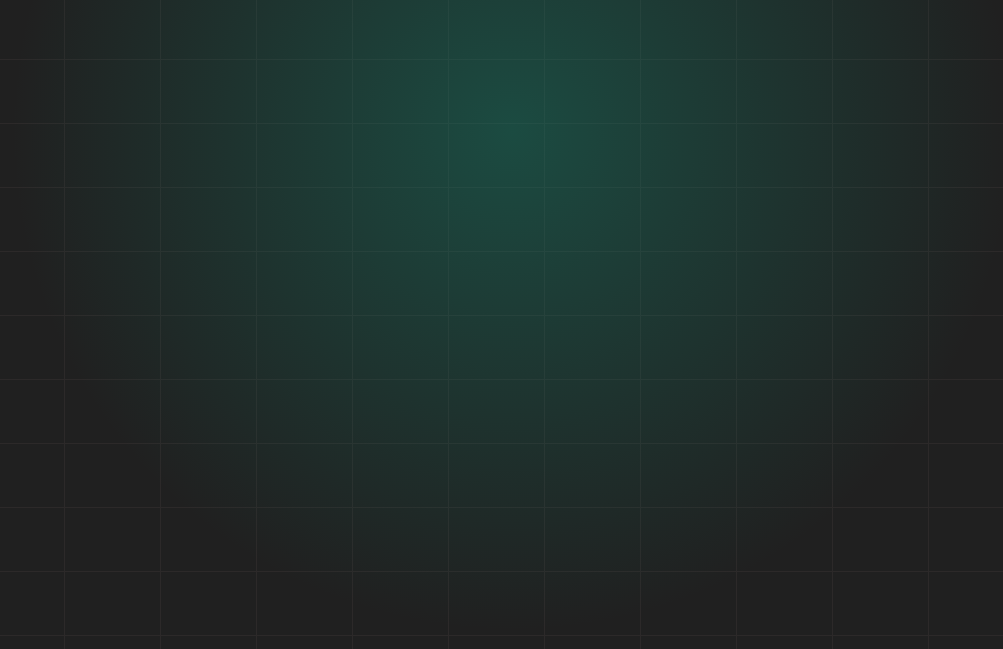
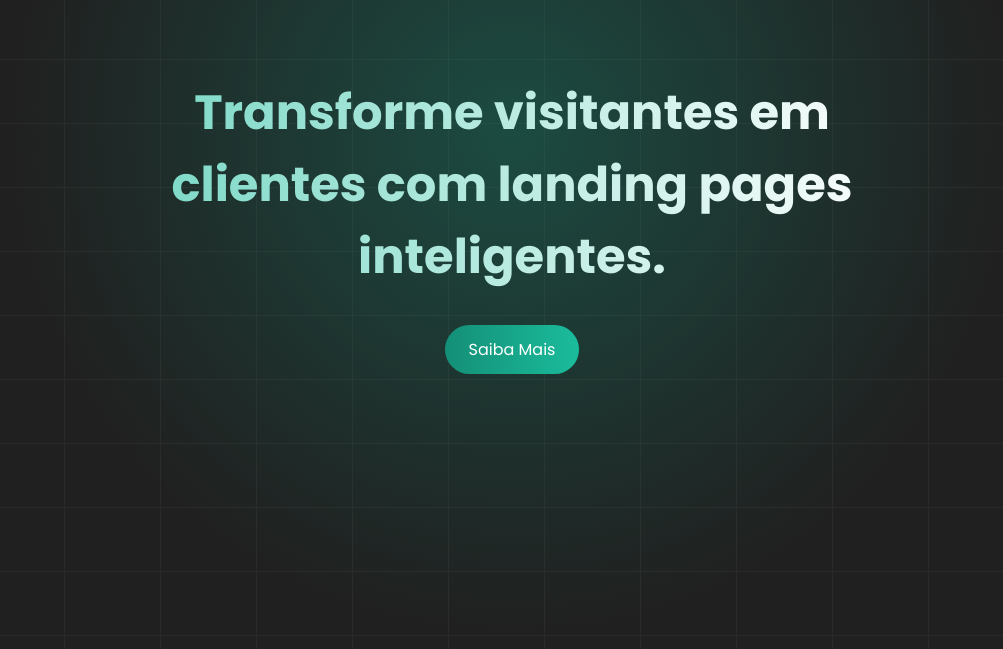
Before and after one commit to devluizmarcolino/Codexa, a plain HTML site: page index.html in a window 1280 px wide. Shown: the part 69-718 px from the top of the page, without its empty margins (128-1131 px from the left). Drawn offline with nearby package versions, Linux system fonts and the light colour scheme.

Commit message:
feat: seção home concluída

```diff
--- a/index.html
+++ b/index.html
@@ -33,6 +33,16 @@
     </div>
 </header>
 
+<main>
+    <section id="home" class="home-section">
+    <div class="home-content">
+        <h1>Transforme visitantes em clientes com landing pages <span class="highlight">inteligentes.</span></h1>
+        <button id="learn-more-btn">Saiba Mais</button>
+    </div>
+</section>
+</main>
+
+
     <script src="./src/js/app.js"></script>
 </body>
 </html>
--- a/src/css/global.css
+++ b/src/css/global.css
@@ -23,13 +23,13 @@
 }
 
 .custom-container {
-  position: absolute;
+  position: fixed; /* Alterado de absolute para fixed */
   top: 0;
   right: 0;
   bottom: 0;
   left: 0;
   z-index: -10;
-  height: 100%;
+  height: 100vh;
   width: 100%;
   background-color: rgb(32, 32, 32);
   background-image: linear-gradient(to right, #2c2929 1px, transparent 1px),
@@ -46,9 +46,19 @@
   background-image: radial-gradient(circle 500px at 50% 200px, var(--green-dark-rgba), transparent);
 }
 
+@media (max-width: 768px) {
+  .custom-container {
+    background-size: 3rem 2rem;
+  }
+
+  .custom-radial-gradient {
+    background-image: radial-gradient(circle 300px at 50% 100px, var(--green-dark-rgba), transparent);
+  }
+}
 span {
     color: var(--green-primary);
 }
+
 header {
     width: 100%;
 }
@@ -88,6 +98,98 @@ nav a i {
     text-align: center;
 }
 
-nav a i:hover {
-    color: var(--green-dark);
+@media (max-width: 768px) {
+    .container {
+        justify-content: space-between;
+    }
 }
+
+/* Home */
+
+.home-section {
+    display: flex;
+    justify-content: center;
+    align-items: center;
+    text-align: center;
+    padding: 4rem 2rem;
+    color: #fff;
+}
+
+.home-content {
+    max-width: 800px;
+}
+
+.home-content h1 {
+    font-size: 3rem;
+    margin-bottom: 2rem;
+    background: var(--gradient-green-light);
+    background-clip: text;
+    -webkit-background-clip: text;
+    -webkit-text-fill-color: transparent;
+    color: transparent;
+    animation: gradient-animation 3s infinite;
+    transition: transform 0.3s;
+}
+
+.home-content h1:hover {
+    transform: scale(1.1);
+}
+
+@keyframes gradient-animation {
+    0% {
+        background-position: 0% 50%;
+    }
+    50% {
+        background-position: 100% 50%;
+    }
+    100% {
+        background-position: 0% 50%;
+    }
+}
+
+
+#learn-more-btn {
+    padding: 0.75rem 1.5rem;
+    font-size: 1rem;
+    border-radius: 4rem;
+    color: #fff;
+    background: var(--gradient-green);
+    border: none;
+    cursor: pointer;
+    transition: background 0.3s, transform 0.3s;
+    position: relative;
+    overflow: hidden;
+}
+
+#learn-more-btn::before {
+    content: '';
+    position: absolute;
+    top: 50%;
+    left: 50%;
+    width: 300%;
+    height: 300%;
+    background: rgba(255, 255, 255, 0.15);
+    transition: all 0.75s;
+    border-radius: 50%;
+    transform: translate(-50%, -50%) scale(0);
+}
+
+#learn-more-btn:hover::before {
+    transform: translate(-50%, -50%) scale(1);
+}
+
+#learn-more-btn:hover {
+    background: var(--gradient-green);
+    transform: scale(1.05);
+}
+
+@media (max-width: 768px) {
+    .home-content h1 {
+        font-size: 2rem;
+    }
+
+    #learn-more-btn {
+        padding: 0.5rem 1rem;
+        font-size: 0.875rem;
+    }
+}
```
